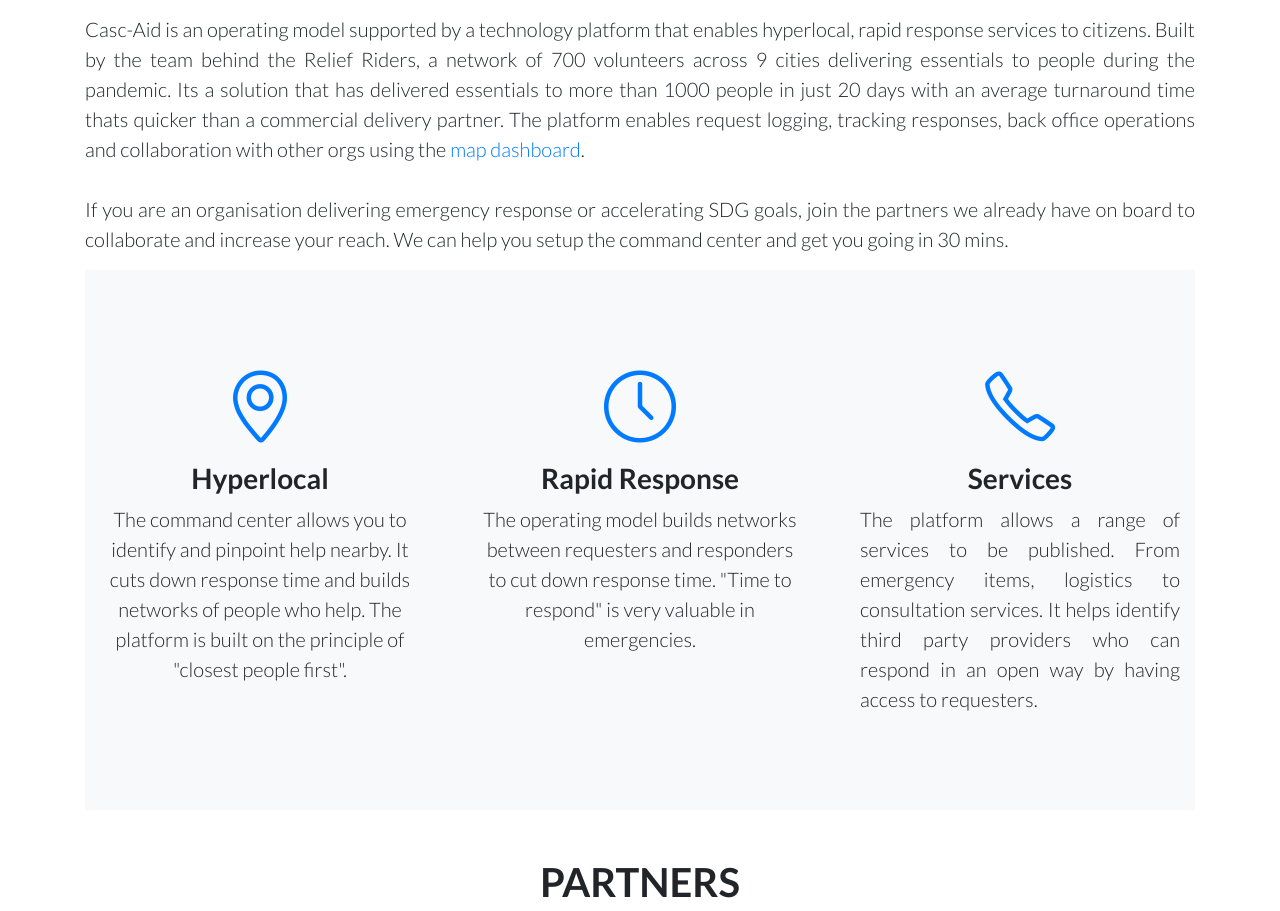
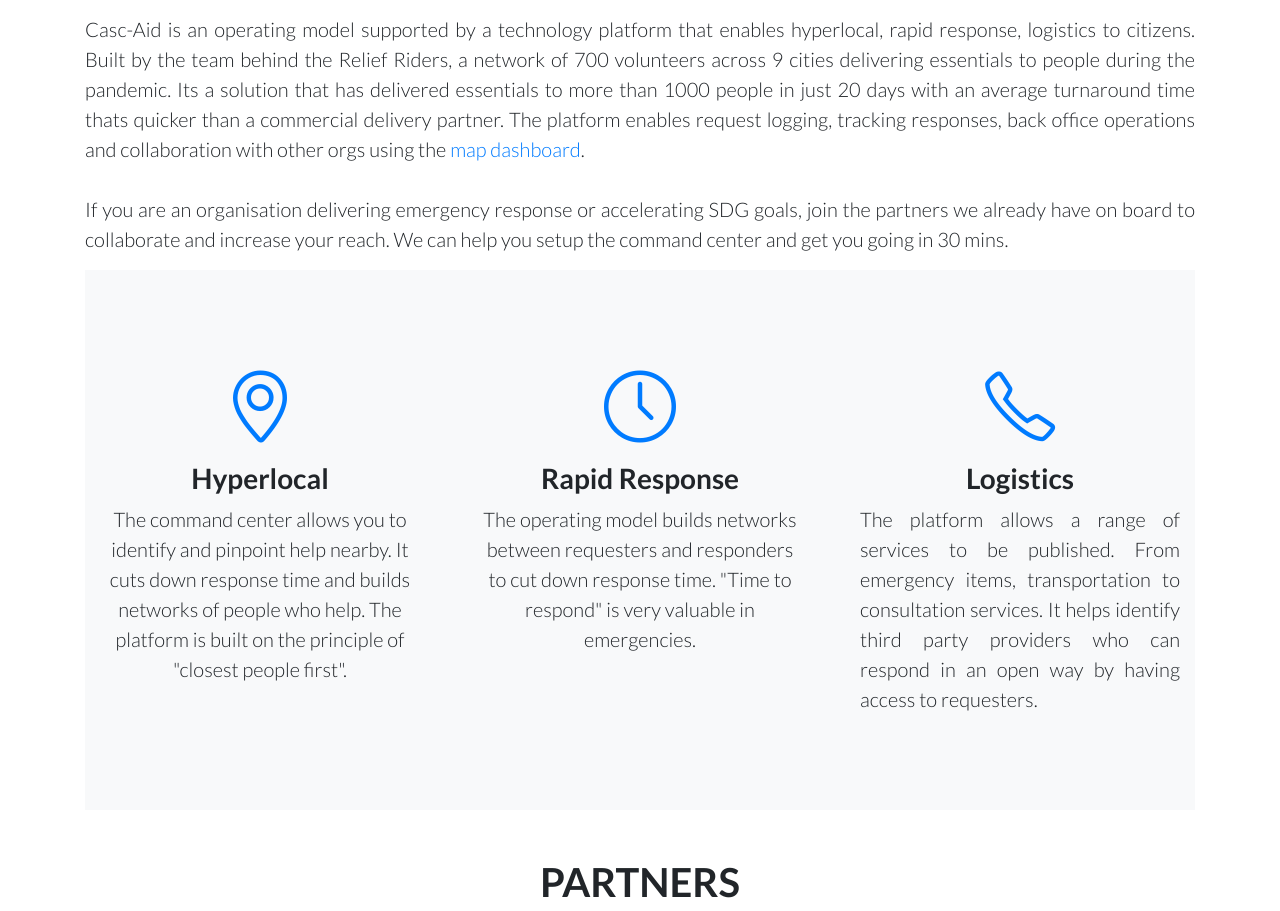
Before and after one commit to urbanmorph/Casc-Aid, a website: page index.html in a window 1280 px wide. Shown: the part 541-1452 px from the top of the page. Drawn offline with nearby package versions, Linux system fonts and the light colour scheme.

Commit message:
Update index.html

```diff
--- a/index.html
+++ b/index.html
@@ -38,7 +38,7 @@
       <div class="collapse navbar-collapse" id="navbarResponsive">
         <ul class="navbar-nav ml-auto">
           <li class="nav-item active">
-            <a class="nav-link" href="http://34.70.122.120" target="_blank">Command Center
+            <a class="nav-link" href="https://34.70.122.120" target="_blank">Command Center
               <span class="sr-only">(current)</span>
             </a>
           </li>
@@ -68,7 +68,7 @@
 
 
       <div class="row align-items-center text-justify m-auto">
-        <p class="lead mt-3">Casc-Aid is an operating model supported by a technology platform that enables hyperlocal, rapid response services to citizens. Built by the team behind the Relief Riders, a network of 700 volunteers across 9 cities delivering essentials to people during the pandemic. Its a solution that has delivered essentials to more than 1000 people in just 20 days with an average turnaround time thats quicker than a commercial delivery partner. The platform enables request logging, tracking responses, back office operations and collaboration with other orgs using the <a href="cacc.html" target="_blank">map dashboard</a>. <br><br>
+        <p class="lead mt-3">Casc-Aid is an operating model supported by a technology platform that enables hyperlocal, rapid response, logistics to citizens. Built by the team behind the Relief Riders, a network of 700 volunteers across 9 cities delivering essentials to people during the pandemic. Its a solution that has delivered essentials to more than 1000 people in just 20 days with an average turnaround time thats quicker than a commercial delivery partner. The platform enables request logging, tracking responses, back office operations and collaboration with other orgs using the <a href="cacc.html" target="_blank">map dashboard</a>. <br><br>
 
         If you are an organisation delivering emergency response or accelerating SDG goals, join the partners we already have on board to collaborate and increase your reach. We can help you setup the command center and get you going in 30 mins.</p>
       </div>
@@ -105,9 +105,9 @@
                 <div class="features-icons-icon d-flex">
                   <i class="icon-phone m-auto text-primary"></i>
                 </div>
-                <h3>Services</h3>
+                <h3>Logistics</h3>
                   <p class="text-justify lead mb-0">
-                  The platform allows a range of services to be published. From emergency items, logistics to consultation services. It helps identify third party providers who can respond in an open way by having access to requesters.
+                  The platform allows a range of services to be published. From emergency items, transportation to consultation services. It helps identify third party providers who can respond in an open way by having access to requesters.
                   </p>
               </div>
             </div>
@@ -170,7 +170,7 @@
             </li>
             <li class="list-inline-item">&sdot;</li>
             <li class="list-inline-item">
-              <a href="http://34.70.122.120" target="_blank">Command Center</a>
+              <a href="https://34.70.122.120" target="_blank">Command Center</a>
             </li>
           </ul>
           <p class="text-muted small mb-4 mb-lg-0">&copy; Urban Morph 2021. All Rights Reserved.</p>
```
